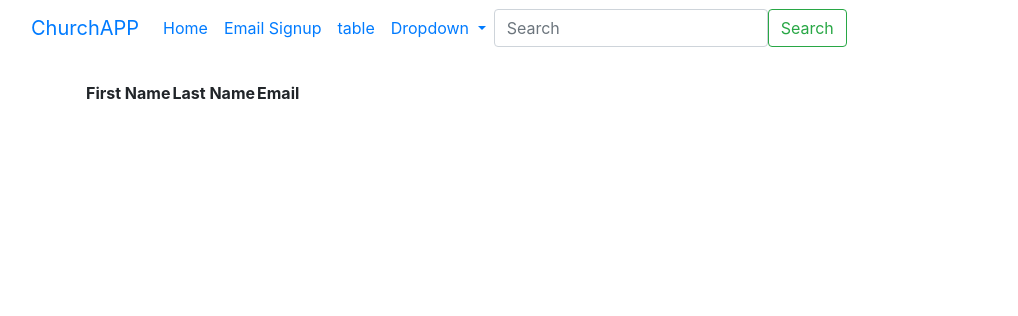
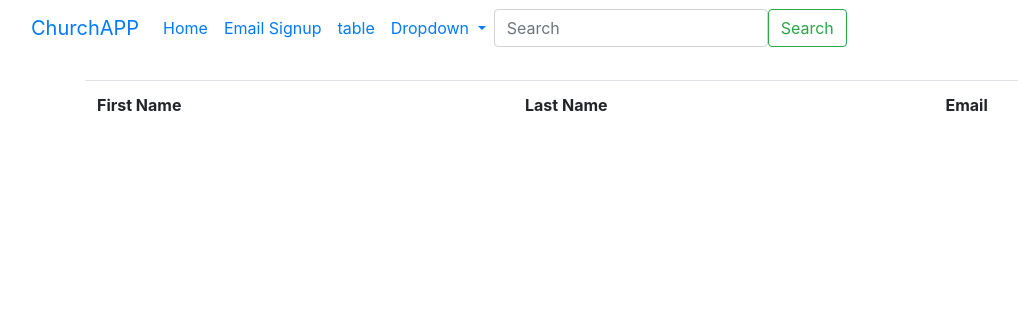
Before and after one commit to Chris-Vuong/church-mailing-list, a Flask app: page /table in a window 1280 px wide. Shown: the top 316 px of the page, without its empty margins (0-1018 px from the left). Run offline with Flask 2, Linux system fonts and the light colour scheme; data that the repository does not hold is empty.

Commit message:
added simple css to data table

```diff
--- a/app/templates/table.html
+++ b/app/templates/table.html
@@ -11,17 +11,17 @@
     <link rel="styles.css" href="/static/styles.css"/>
 </head>
 <body>
-    <table>
-        <tr>
+    <table class="table">
+        <tr class="table__header">
             {% for header in headings %}
-            <th>{{ header }}</th>
+            <th class="table__cell">{{ header }}</th>
             {% endfor %}
         </tr>
         <tr>
             {% for row in data %}
-            <tr>
+            <tr class="table__row">
                 {% for cell in row %}
-                <td>{{ cell }} </td>
+                <td class="table__cell">{{ cell }} </td>
                 {% endfor %}
             </tr>
             {% endfor %}
```
Also changed, not shown: static/styles.css (added, +18 -0 lines).
